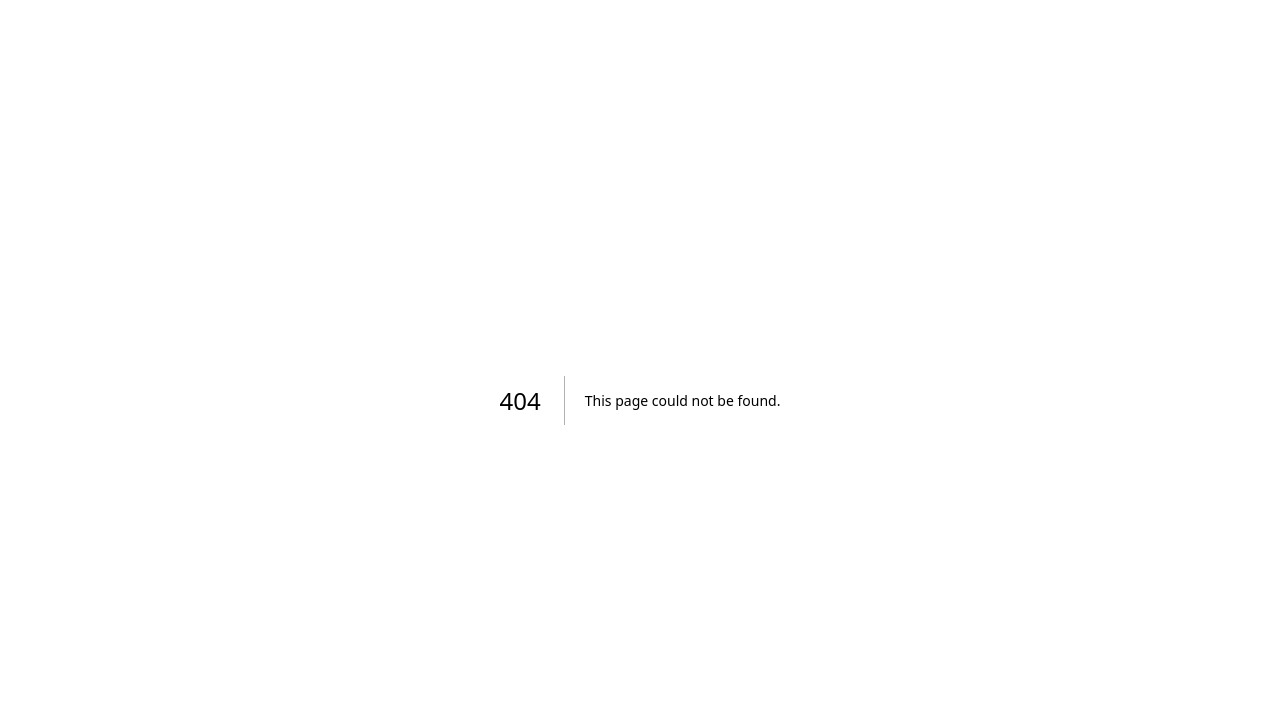
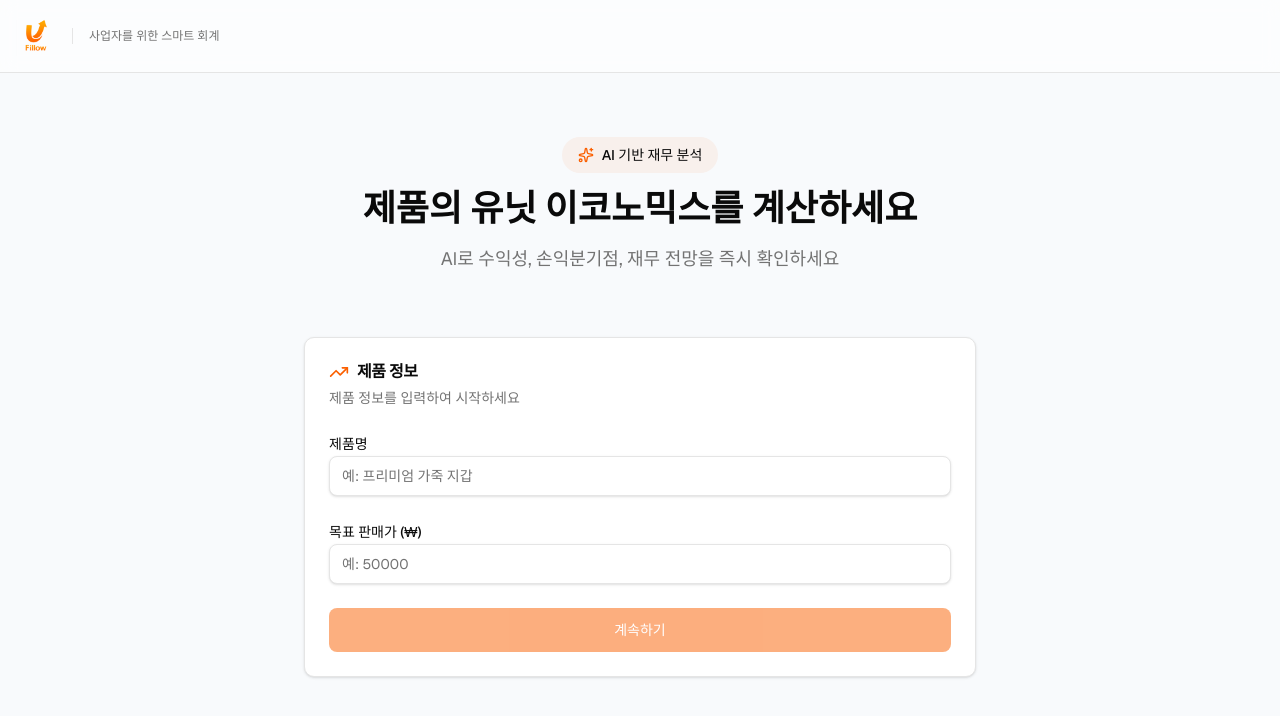
Before and after one commit to keaikelly/FillowFront, a Next.js app: page /product in a window 1280 px wide. Before the commit this address had no page. Shown: the top 716 px of the page. Built offline with nearby package versions, Linux system fonts and the light colour scheme.

Commit message:
[feat] 제품 입력 페이지

```diff
--- /dev/null
+++ b/src/app/product/page.tsx
@@ -0,0 +1,39 @@
+// 2단계: 제품 정보 입력 페이지 (/product)
+"use client";
+
+import { useState } from "react";
+import { useRouter } from "next/navigation";
+import MainHeader from "@/components/MainHeader";
+import { ProductStep, ProductLoading } from "@/components/ProductStep";
+
+export default function ProductPage() {
+  const router = useRouter();
+  const [productName, setProductName] = useState(""); //제품명
+  const [targetPrice, setTargetPrice] = useState(""); //목표판매가
+  const [loading, setLoading] = useState(false);
+
+  const handleSubmit = () => {
+    setLoading(true);
+    // TODO: 나중에 백엔드에 제품 정보 저장(API 호출, await 비동기처리(동기로. 결과가 올때까지 기다림))
+    router.push("/channel");
+  };
+
+  return (
+    <div className="min-h-screen bg-slate-50">
+      <MainHeader />
+      <main className="container mx-auto px-4 py-8 max-w-6xl">
+        {loading ? (
+          <ProductLoading />
+        ) : (
+          <ProductStep
+            productName={productName}
+            targetPrice={targetPrice}
+            onChangeName={setProductName}
+            onChangePrice={setTargetPrice}
+            onSubmit={handleSubmit}
+          />
+        )}
+      </main>
+    </div>
+  );
+}
--- a/src/components/PlanStep.tsx
+++ b/src/components/PlanStep.tsx
@@ -23,7 +23,7 @@ export default function PlanStep(
   return (
     // animate-in ...      : 페이지 진입 애니메이션
     <div className="animate-in fade-in slide-in-from-bottom-4 duration-700">
-      <div className="text-center space-y-4 pt-6 pb-16 ">
+      <div className="text-center space-y-4 py-10">
         <h2 className="text-5xl font-bold text-balance">
           사업의 규모에 맞는
           <br />
--- /dev/null
+++ b/src/components/ProductStep.tsx
@@ -0,0 +1,122 @@
+// 카드 UI 컴포넌트들 (공통 레이아웃)
+import {
+  Card,
+  CardContent,
+  CardDescription,
+  CardHeader,
+  CardTitle,
+} from "./ui/card";
+
+// 아이콘 (시각적 강조용)
+import { TrendingUp, Sparkles, Loader2 } from "lucide-react";
+
+// ProductStep 컴포넌트가 부모로부터 받아야 하는 props 타입 정의
+type ProductStepProps = {
+  productName: string;
+  targetPrice: string;
+
+  onChangeName: (name: string) => void; //event가 아니라 값을 받음
+  onChangePrice: (price: string) => void;
+
+  // 다음 단계로 넘어갈 때 호출되는 함수
+  onSubmit: () => void;
+};
+
+// 제품 정보 입력 단계 UI 컴포넌트
+export function ProductStep({
+  productName,
+  targetPrice,
+  onChangeName,
+  onChangePrice,
+  onSubmit,
+}: ProductStepProps) {
+  return (
+    <div className="space-y-8 animate-in fade-in slide-in-from-bottom-4 duration-700">
+      <div className="text-center space-y-4 py-8">
+        {/* inline-flex: flex로 가운데 정렬 + 요소랑 한줄에 */}
+        <div className="inline-flex items-center gap-2 bg-secondary text-secondary-foreground px-4 py-2 rounded-full text-sm font-medium mb-4">
+          <Sparkles className="h-4 w-4 text-primary" />
+          AI 기반 재무 분석
+        </div>
+        <h2 className="text-4xl font-bold text-balance">
+          제품의 유닛 이코노믹스를 계산하세요
+        </h2>
+        <p className="text-lg text-muted-foreground text-pretty max-w-2xl mx-auto">
+          AI로 수익성, 손익분기점, 재무 전망을 즉시 확인하세요
+        </p>
+      </div>
+
+      <Card className="max-w-2xl mx-auto shadow-lg">
+        <CardHeader>
+          <CardTitle className="flex items-center gap-2">
+            <TrendingUp className="h-5 w-5 text-primary" />
+            제품 정보
+          </CardTitle>
+
+          {/* 카드 설명 */}
+          <CardDescription>제품 정보를 입력하여 시작하세요</CardDescription>
+        </CardHeader>
+
+        <CardContent className="space-y-6">
+          {/* 제품명 입력 */}
+          <div className="space-y-2">
+            <label
+              htmlFor="productName"
+              className="text-sm font-medium leading-none"
+            >
+              제품명
+            </label>
+            <input
+              id="productName"
+              placeholder="예: 프리미엄 가죽 지갑"
+              // 부모 상태를 그대로 사용 (controlled input)
+              value={productName} //부모의 상태 사용
+              onChange={(e) => onChangeName(e.target.value)} //타이핑 시 이름 onChangeName으로 setProductName (부모로 값 전달)
+              className="flex h-10 w-full rounded-md border border-input bg-background px-3 py-2 text-sm shadow-sm placeholder:text-muted-foreground focus:outline-none focus:ring-2 focus:ring-ring focus:ring-offset-2 disabled:cursor-not-allowed disabled:opacity-50 focus-visible:ring-primary"
+            />
+          </div>
+
+          {/* 목표 판매가 입력 */}
+          <div className="space-y-2">
+            <label
+              htmlFor="targetPrice"
+              className="text-sm font-medium leading-none"
+            >
+              목표 판매가 (₩)
+            </label>
+            <input
+              id="targetPrice"
+              type="number"
+              placeholder="예: 50000"
+              value={targetPrice}
+              onChange={(e) => onChangePrice(e.target.value)} // 마찬가지로 값만 부모에 전달
+              className="flex h-10 w-full rounded-md border border-input bg-background px-3 py-2 text-sm shadow-sm placeholder:text-muted-foreground focus:outline-none focus:ring-2 focus:ring-ring focus:ring-offset-2 disabled:cursor-not-allowed disabled:opacity-50 focus-visible:ring-primary"
+            />
+          </div>
+
+          {/* 다음 단계 버튼 */}
+          <button
+            type="button"
+            // 동일한 스타일
+            className="w-full inline-flex items-center justify-center rounded-md text-sm font-medium transition-colors focus:outline-none focus:ring-2 focus:ring-offset-2 disabled:opacity-50 disabled:pointer-events-none bg-primary text-primary-foreground hover:bg-primary/90 h-11 px-8"
+            onClick={onSubmit}
+            disabled={!productName || !targetPrice} // 제품명 또는 가격이 비어 있으면 비활성화
+          >
+            계속하기
+          </button>
+        </CardContent>
+      </Card>
+    </div>
+  );
+}
+
+// 로딩 상태 전용 컴포넌트
+export function ProductLoading() {
+  return (
+    <div className="flex flex-col items-center justify-center py-16 space-y-4 animate-in fade-in duration-500">
+      <Loader2 className="h-12 w-12 text-primary animate-spin" />
+      <p className="text-lg font-medium">AI가 분석을 시작합니다...</p>
+      <p className="text-sm text-muted-foreground">잠시만 기다려주세요</p>
+    </div>
+  );
+}
```
